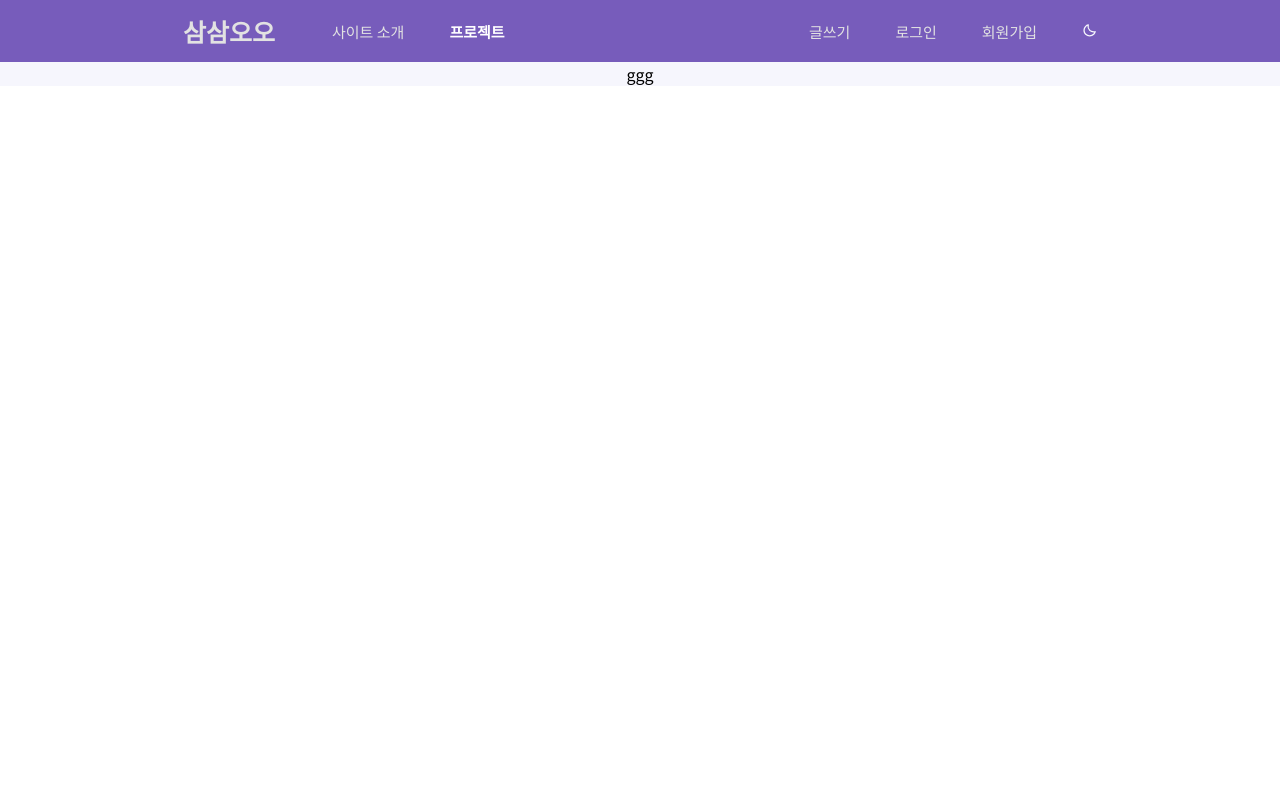
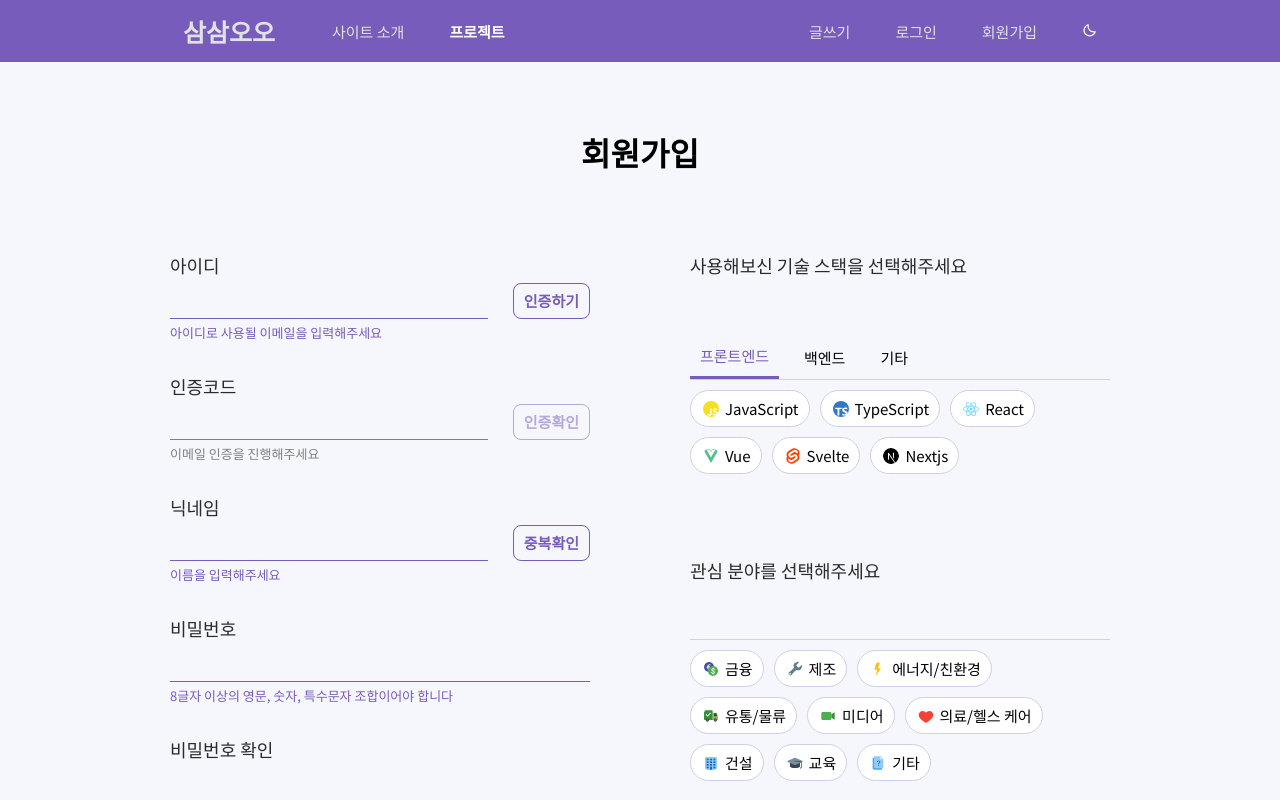
Before and after one commit to codestates-seb/seb40_main_035, a React (Create React App) app in the folder client/: page /signup in a window 1280 px wide. Shown: the top 800 px of the page. Built offline with nearby package versions, Linux system fonts and the light colour scheme.

Commit message:
feat: 회원가입 페이지 마크업 및 스타일링, 유효성 검사 1차 구현

```diff
--- a/client/src/pages/SignUp.js
+++ b/client/src/pages/SignUp.js
@@ -1,5 +1,372 @@
+/* eslint-disable react/no-unknown-property */
+/* eslint-disable no-unused-vars */
+/* eslint-disable jsx-a11y/label-has-associated-control */
+import styled from 'styled-components';
+import { useState } from 'react';
+import axios from 'axios';
+import DefaultButton from '../components/DefaultButton';
+import InterestSelect from '../components/InterestSelect';
+import LevelSelect from '../components/LevelSelect';
+import MiniButton from '../components/MiniButton';
+import SkillStackSelect from '../components/SkillStackSelect';
+
+const Container = styled.div`
+  min-height: calc(100vh - 62px);
+  width: 100%;
+
+  h1 {
+    padding: 67px 0 77px;
+    text-align: center;
+  }
+
+  .form-grid {
+    display: grid;
+    grid-template-columns: repeat(auto-fit, minmax(300px, 1fr));
+    gap: 100px;
+
+    .leftside,
+    .rightside {
+      width: 100%;
+      display: flex;
+      flex-direction: column;
+      justify-content: space-between;
+    }
+
+    .select-section {
+      margin-bottom: 30px;
+    }
+
+    .github-link {
+      display: flex;
+      align-items: center;
+
+      span {
+        font-size: 13px;
+        font-weight: 400;
+      }
+    }
+
+    label {
+      display: inline-block;
+      width: 100%;
+      font-size: 18px;
+      font-weight: 500;
+      color: var(--black);
+      margin-bottom: 5px;
+    }
+
+    .input-wrapper {
+      display: flex;
+    }
+  }
+
+  .submit-btn {
+    margin-top: 60px;
+    float: right;
+  }
+`;
+
+const FormInputContainer = styled.div`
+  width: 100%;
+  margin-bottom: 30px;
+
+  input {
+    width: 100%;
+    height: 36px;
+    background-color: transparent;
+    border: none;
+    border-bottom: 1px solid var(--purple);
+
+    &:focus {
+      outline: none;
+    }
+
+    &.error {
+      border-color: red;
+    }
+  }
+
+  span {
+    font-size: 13px;
+    color: var(--purple);
+
+    &.error {
+      color: red;
+    }
+  }
+
+  &.disabled {
+    label,
+    span {
+      color: grey;
+    }
+
+    input {
+      border-color: grey;
+    }
+  }
+`;
+
+const FormInput = ({
+  id,
+  label,
+  description,
+  value,
+  onChange,
+  errorMsg,
+  isError,
+  onBlur,
+  type,
+  disabled,
+}) => {
+  return (
+    <FormInputContainer className={disabled ? 'disabled' : ''}>
+      <div className="input-section">
+        <input
+          id={id}
+          value={value}
+          onChange={(e) => onChange(e.target.value)}
+          onBlur={onBlur}
+          type={type === 'password' ? 'password' : 'text'}
+          className={isError ? 'error' : ''}
+          disabled={disabled}
+        />
+      </div>
+      <span className={isError ? 'error' : ''}>
+        {isError === null ? description : isError ? errorMsg : ' '}
+      </span>
+    </FormInputContainer>
+  );
+};
+
+const Button = styled.button`
+  margin-left: 25px;
+
+  height: 36px;
+  background-color: var(--purple-light);
+  padding: 8px 10px;
+  border-radius: 8px;
+  border: none;
+  color: var(--purple);
+  border: 1px solid var(--purple);
+  font-size: 15px;
+  font-weight: 700;
+  line-height: 18px;
+  white-space: nowrap;
+  transition: 300ms ease-in-out;
+  opacity: ${(props) => (props.disabled ? 0.5 : 1)};
+
+  &:hover {
+    background-color: var(--purple-medium);
+    color: var(--purple);
+  }
+
+  &:active {
+    background-color: var(--purple);
+    color: var(--purple-light);
+  }
+`;
+
+const CheckButton = ({ text, disabled, onClick }) => {
+  return (
+    <Button onClick={onClick} disabled={disabled}>
+      {text}
+    </Button>
+  );
+};
+
 const SignUp = () => {
-  return <div>ggg</div>;
+  const [userId, setUserId] = useState('');
+  const [userIdErr, setUserIdErr] = useState(null); // id 에러(유효성)
+  const [idIsChecked, setIdChecked] = useState(false); // id 중복검사+코드전송
+
+  const [verificationCode, setVerificationCode] = useState('');
+  const [verificationCodeErr, setVerificationCodeErr] = useState(null);
+
+  const [nickName, setNickName] = useState('');
+  const [nickNameErr, setNickNameErr] = useState(null);
+
+  const [password, setPassword] = useState('');
+  const [passwordErr, setPasswordErr] = useState(null);
+
+  const [passwordCheck, setPasswordCheck] = useState('');
+  const [passwordCheckErr, setPasswordCheckErr] = useState(null);
+
+  // 아이디(이메일) 유효성 검사
+  const onIdValidation = () => {
+    const email = new RegExp('[a-z0-9]+@[a-z]+.[a-z]{2,3}');
+    setUserIdErr(!email.test(userId));
+  };
+  // 인증코드 확인 -> ?
+  const onVerificationValidation = () => {
+    console.log('Validation Check');
+  };
+  // 닉네임 유효성(영문 숫자만) 검사
+  const onNickNameValidation = () => {
+    setNickNameErr(!(nickName.length > 1));
+  };
+
+  const onPasswordValidation = () => {
+    const regex =
+      /^(?=.*[A-Za-z])(?=.*\d)(?=.*[$@$!%*#?&])[A-Za-z\d$@$!%*#?&]{8,}$/;
+    setPasswordErr(!regex.test(password));
+  };
+
+  const onPasswordCheckValidation = () => {
+    console.log(password, passwordCheck);
+    setPasswordCheckErr(password !== passwordCheck);
+  };
+
+  // 아이디 중복확인, 이메일 전송
+  const onCheckIdBtn = () => {
+    if (!userIdErr) {
+      axios
+        .post(`/members/signup/email-send`, {
+          email: userId,
+        })
+        .then((res) => {
+          console.log(res.data.data);
+          setIdChecked(true);
+        })
+        .catch((err) => console.error(err));
+    }
+  };
+
+  // 인증코드 확인
+  const onCheckVerificationBtn = () => {
+    axios
+      .post(`/members/signup/email-auth`, {
+        email: userId,
+        code: verificationCode,
+      })
+      .then((res) => {
+        console.log(res.data.data);
+        setVerificationCodeErr(false);
+      })
+      .catch((err) => {
+        console.error(err);
+        setVerificationCodeErr(true);
+      });
+  };
+
+  // 닉네임 중복 확인
+  const onCheckNickNameBtn = () => {
+    axios
+      .post(`/members/signup/verify-name`, {
+        name: nickName,
+      })
+      .then((res) => {
+        console.log('사용 가능한 닉네임 입니다');
+        setNickNameErr(false);
+      })
+      .catch((err) => {
+        console.warn(err.response.data.message);
+        setNickNameErr(true);
+      });
+  };
+
+  // 밸류 값, 유효성 통과 여부
+
+  return (
+    <Container>
+      <h1>회원가입</h1>
+      <div className="form-grid">
+        <div className="leftside">
+          <label htmlFor="user-id">아이디</label>
+          <div className="input-wrapper">
+            <FormInput
+              id="user-id"
+              description="아이디로 사용될 이메일을 입력해주세요"
+              errorMsg="이메일 주소를 다시 확인해주세요"
+              value={userId}
+              onChange={setUserId}
+              onBlur={onIdValidation}
+              isError={userIdErr}
+            />
+            <CheckButton text="인증하기" onClick={onCheckIdBtn} />
+          </div>
+          <label htmlFor="verification-code">인증코드</label>
+          <div className="input-wrapper">
+            <FormInput
+              id="verification-code"
+              description={
+                idIsChecked
+                  ? '이메일로 전송된 코드를 입력해주세요'
+                  : '이메일 인증을 진행해주세요'
+              }
+              value={verificationCode}
+              onChange={setVerificationCode}
+              errorMsg="인증 코드가 일치하지 않습니다"
+              isError={verificationCodeErr}
+              onBlur={onVerificationValidation}
+              disabled={!idIsChecked}
+            />
+            <CheckButton
+              text="인증확인"
+              onClick={onCheckVerificationBtn}
+              disabled={!idIsChecked}
+            />
+          </div>
+          <label htmlFor="nickname">닉네임</label>
+          <div className="input-wrapper">
+            <FormInput
+              id="nickname"
+              description="이름을 입력해주세요"
+              value={nickName}
+              onChange={setNickName}
+              errorMsg="1자 이상 입력해주세요"
+              isError={nickNameErr}
+              onBlur={onNickNameValidation}
+            />
+            <CheckButton text="중복확인" onClick={onCheckNickNameBtn} />
+          </div>
+          <label htmlFor="password">비밀번호</label>
+          <FormInput
+            id="password"
+            description="8글자 이상의 영문, 숫자, 특수문자 조합이어야 합니다"
+            value={password}
+            onChange={setPassword}
+            errorMsg="영문, 숫자, 특수문자를 포함해 8자 이상 입력해주세요"
+            isError={passwordErr}
+            onBlur={onPasswordValidation}
+            type="password"
+          />
+          <label htmlFor="password-check">비밀번호 확인</label>
+          <FormInput
+            id="password-check"
+            description="비밀번호를 다시 한 번 입력해주세요"
+            value={passwordCheck}
+            onChange={setPasswordCheck}
+            errorMsg="비밀번호가 일치하지 않습니다"
+            isError={passwordCheckErr}
+            onBlur={onPasswordCheckValidation}
+            type="password"
+          />
+          <label htmlFor="level">숙련도</label>
+          <LevelSelect id="level" />
+        </div>
+        <div className="rightside">
+          <div className="select-section">
+            <label htmlFor="skill-stack">
+              사용해보신 기술 스택을 선택해주세요
+            </label>
+            <SkillStackSelect id="skill-stack" />
+          </div>
+          <div className="select-section">
+            <label htmlFor="interest">관심 분야를 선택해주세요</label>
+            <InterestSelect id="interest" />
+          </div>
+          <div className="select-section github-link">
+            <label htmlFor="github">
+              깃허브<span>(선택)</span>
+            </label>
+            <MiniButton text="연동하기" />
+          </div>
+        </div>
+      </div>
+      <DefaultButton text="가입하기" className="submit-btn" />
+    </Container>
+  );
 };
 
 export default SignUp;
```
